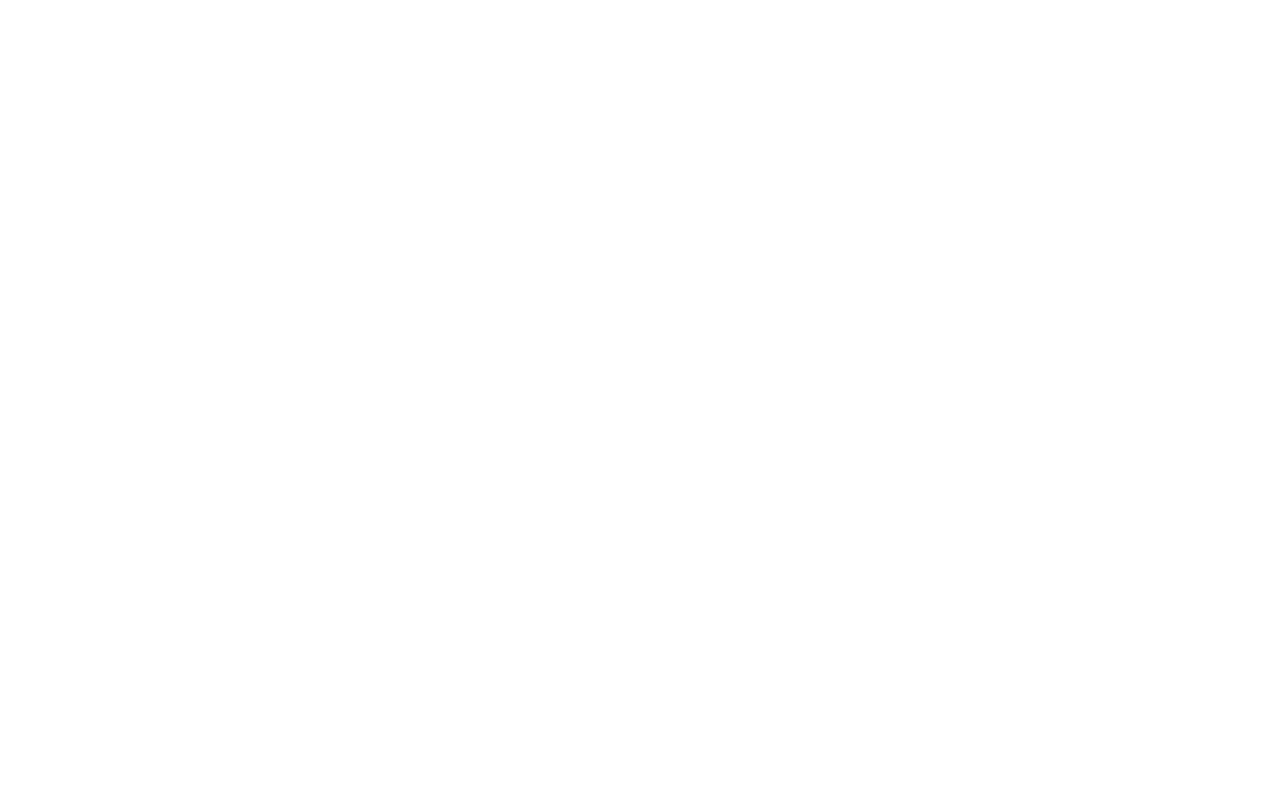
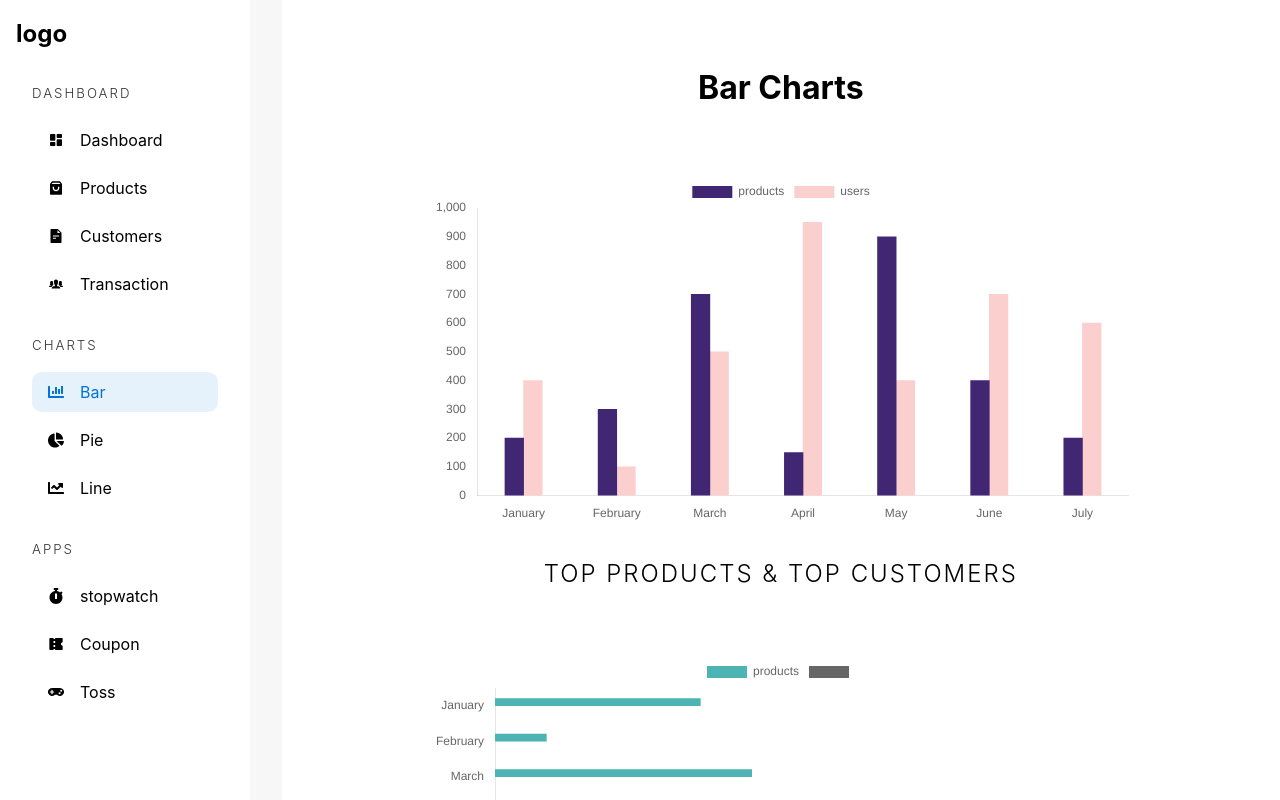
Before and after one commit to arafatsani36/admin-dashboard, a React (Vite) app: page /admin/chart/bar in a window 1280 px wide. Before the commit this address had no page. Built offline with nearby package versions, Linux system fonts and the light colour scheme.

Commit message:
bar charts page add

```diff
--- a/src/App.tsx
+++ b/src/App.tsx
@@ -9,6 +9,9 @@
 const NewProduct = lazy(() => import("./pages/management/newProduct")) ;
 const ProductManagement = lazy(() => import("./pages/management/productManagement")) ;
 const TransactionManagement = lazy(() => import("./pages/management/transactionManagement")) ;
+const BarCharts = lazy(() => import("./pages/charts/barCharts")) ;
+const PieCharts = lazy(() => import("./pages/charts/pieCharts")) ;
+const LineCharts = lazy(() => import("./pages/charts/lineCharts")) ;
 
 const App = () => {
   return(
@@ -21,6 +24,9 @@
           <Route path="/admin/transaction" element={<Transaction/>}/>
 
           {/* chats */}
+          <Route path="/admin/chart/bar" element={<BarCharts />}/>
+          <Route path="/admin/chart/pie" element={<PieCharts />}/>
+          <Route path="/admin/chart/line" element={<LineCharts />}/>
 
           {/* apps */}
 
--- a/src/component/chats.tsx
+++ b/src/component/chats.tsx
@@ -44,11 +44,11 @@
         plugins: {
           legend: {
             // position: 'top' as const,
-            display:true,
+             display:true,
           },
           title: {
             display: false,
-            // text: 'Chart.js Bar Chart',
+            //  text: 'Chart.js Bar Chart',
           },
         },
         scales:{
@@ -91,7 +91,7 @@
       };
 
 
-  return <Bar options={options} data={data} />;
+  return <Bar width={horizontal?"200%" : ""} options={options} data={data} />;
 }
 
 
@@ -124,7 +124,7 @@
     responsive: true,
     plugins:{
       legend:{
-        display: legends,
+        // display: legends,
         position: "bottom",
         labels:{
           padding:40,
--- /dev/null
+++ b/src/pages/charts/barCharts.tsx
@@ -0,0 +1,30 @@
+import AdminSidebar from "../../component/adminsidebar";
+import { BarChat } from "../../component/chats";
+
+const months = ['January', 'February', 'March', 'April', 'May', 'June', 'July', 'July', 'Agu', 'Sep', 'Oct', 'Nov', 'Dec'];
+// const
+
+const BarCharts = () => {
+    return (
+        <div className="adminContainer">
+            <AdminSidebar/>
+            <main className="chartContainer">
+                <h1>Bar Charts</h1>
+
+                <section>
+                    <BarChat data_1={[200, 300, 700, 150, 900, 400,200]} data_2={[400, 100, 500, 950, 400, 700,600]} title_1="products" title_2="users" bgColor_1={`hsl(260, 50%, 30%)`} bgColor_2={`hsl(360, 90%, 90%)`} />
+                    <h2>TOP PRODUCTS & TOP CUSTOMERS</h2>
+                </section>
+
+                <section>
+                    <BarChat data_1={[400, 100, 500, 950, 400, 700,600, 50, 710, 379, 1089, 500, 270]} data_2={[]} title_1="products" title_2="" bgColor_1={`hsl(180, 40%, 50%)`} bgColor_2="" horizontal={true} labels={months}/>
+                    <h2>ORDERS THROUGHOUT THE YEAR</h2>
+                </section>
+            </main>
+        </div>
+    );
+};
+
+export default BarCharts;
+
+// invision, fiverr, modern website
--- /dev/null
+++ b/src/pages/charts/lineCharts.tsx
@@ -0,0 +1,14 @@
+import AdminSidebar from "../../component/adminsidebar";
+
+const LineCharts = () => {
+    return (
+        <div className="adminContainer">
+        <AdminSidebar/>
+        <main className="chartContainer">
+
+        </main>
+    </div>
+    );
+};
+
+export default LineCharts;
--- /dev/null
+++ b/src/pages/charts/pieCharts.tsx
@@ -0,0 +1,14 @@
+import AdminSidebar from "../../component/adminsidebar";
+
+const PieCharts = () => {
+    return (
+        <div className="adminContainer">
+        <AdminSidebar/>
+        <main className="chartContainer">
+
+        </main>
+    </div>
+    );
+};
+
+export default PieCharts;
--- /dev/null
+++ b/src/styles/_charts.scss
@@ -0,0 +1,19 @@
+.chartContainer{
+    background-color: white;
+    padding: 4rem;
+    overflow-y: auto;
+    > h1{
+        // margin: 0 0 5rem 2rem;
+        text-align: center;
+    }
+    > section{
+        width: 80%;
+        margin: 4rem auto;
+
+        > h2{
+            @include heading(2px);
+            margin: 2rem 0;
+            text-align: center;
+        }
+    }
+}
--- a/src/styles/app.scss
+++ b/src/styles/app.scss
@@ -1,6 +1,7 @@
 @import "mixins";
 @import "dashboard";
 @import "products";
+@import "charts";
 :root {
     font-family: Inter, system-ui, Avenir, Helvetica, Arial, sans-serif;
     line-height: 1.5;
```
